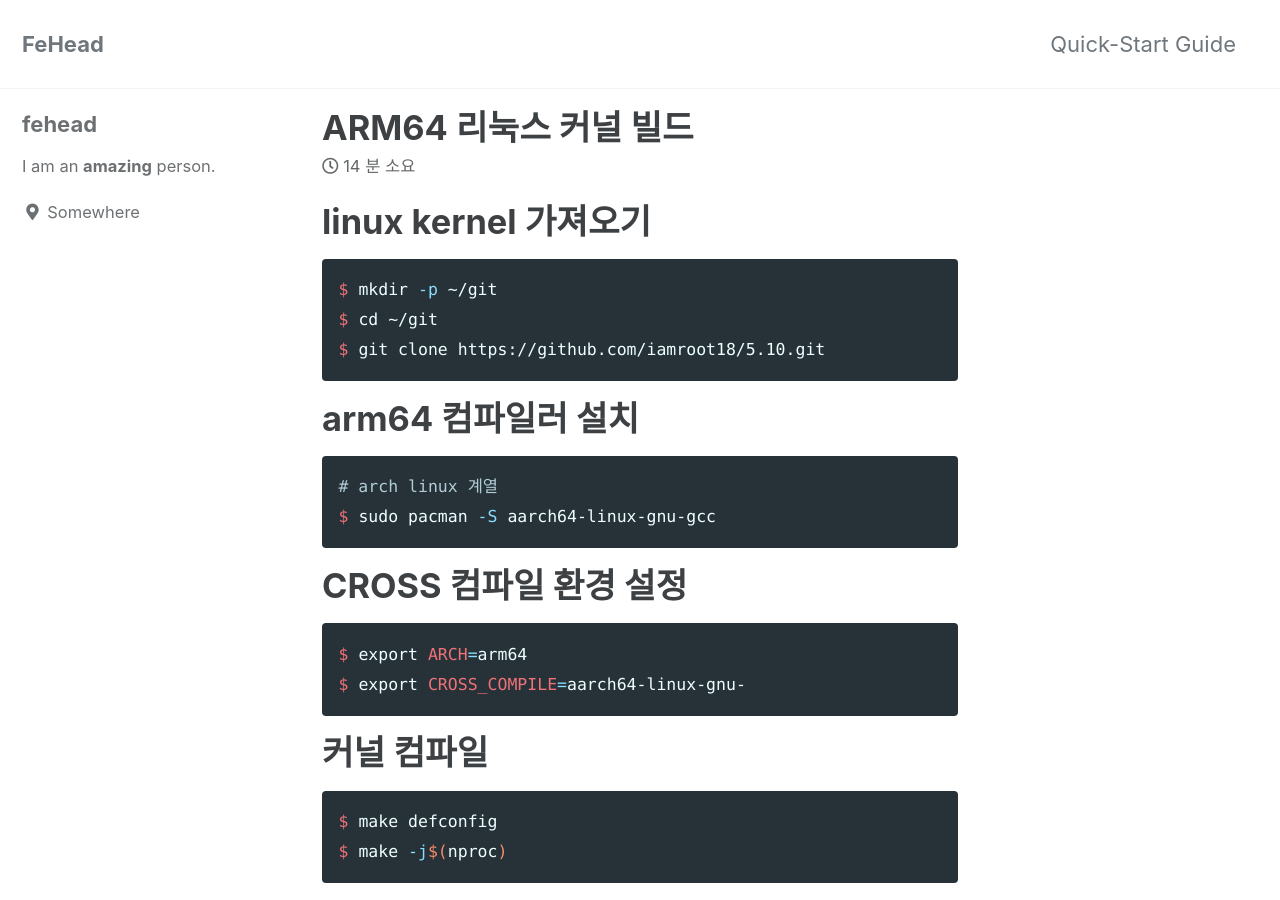
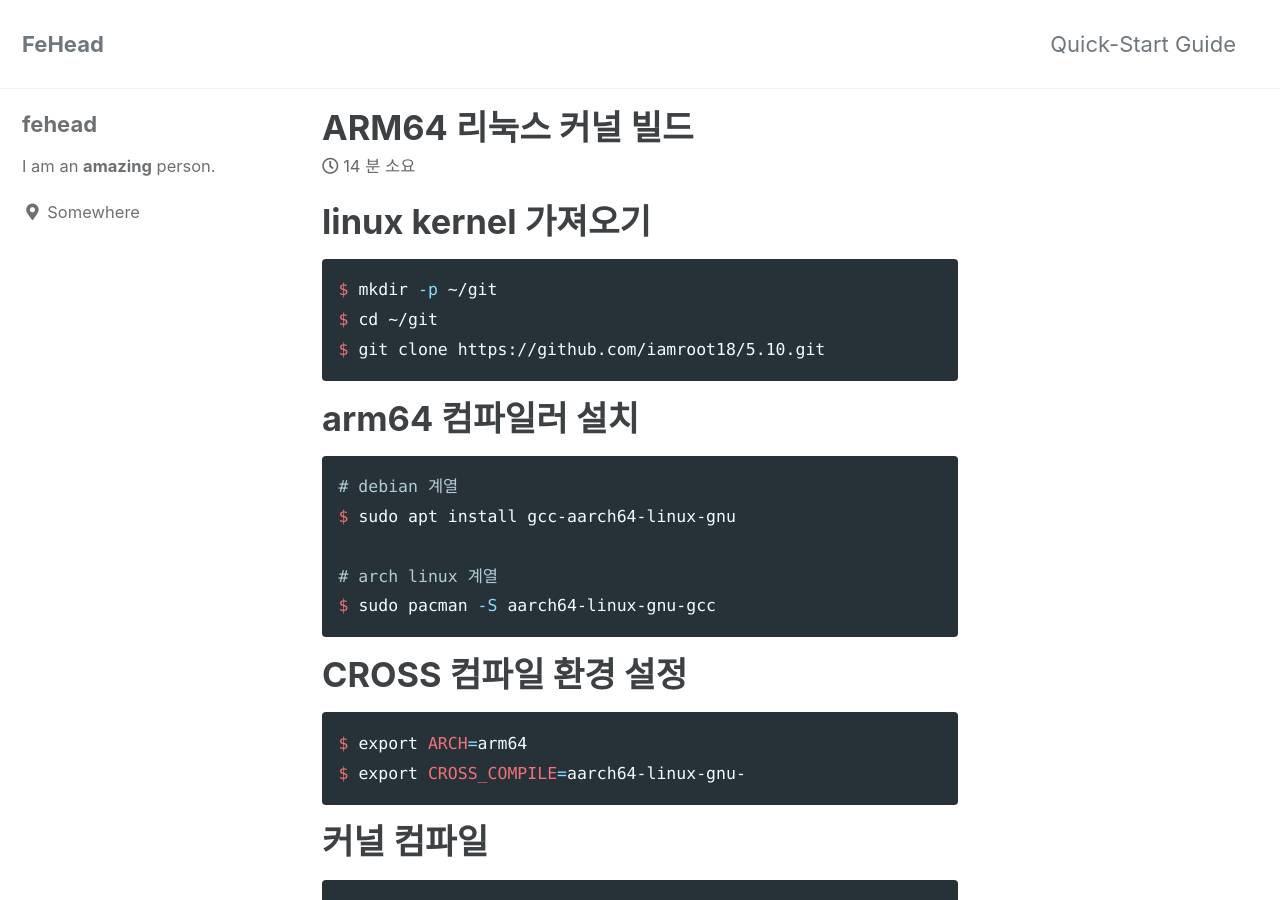
Before and after one commit to fehead/fehead.github.io, a Jekyll site: the page built from _posts/2021-07-09-arm64-kernel-build.md, in a window 1280 px wide and 900 px high. Built offline with Jekyll 4.4.1, drawn with Linux system fonts in a browser that asks for light colours; cached includes are drawn as plain includes; comment, search, counter and statistics services are not loaded.

Commit message:
debian 계열 arm64 gcc 설치 추가

````diff
--- a/_posts/2021-07-09-arm64-kernel-build.md
+++ b/_posts/2021-07-09-arm64-kernel-build.md
@@ -14,6 +14,9 @@ $ git clone https://github.com/iamroot18/5.10.git
 # arm64 컴파일러 설치
 
 ```sh
+# debian 계열
+$ sudo apt install gcc-aarch64-linux-gnu
+
 # arch linux 계열
 $ sudo pacman -S aarch64-linux-gnu-gcc
 ```
````
